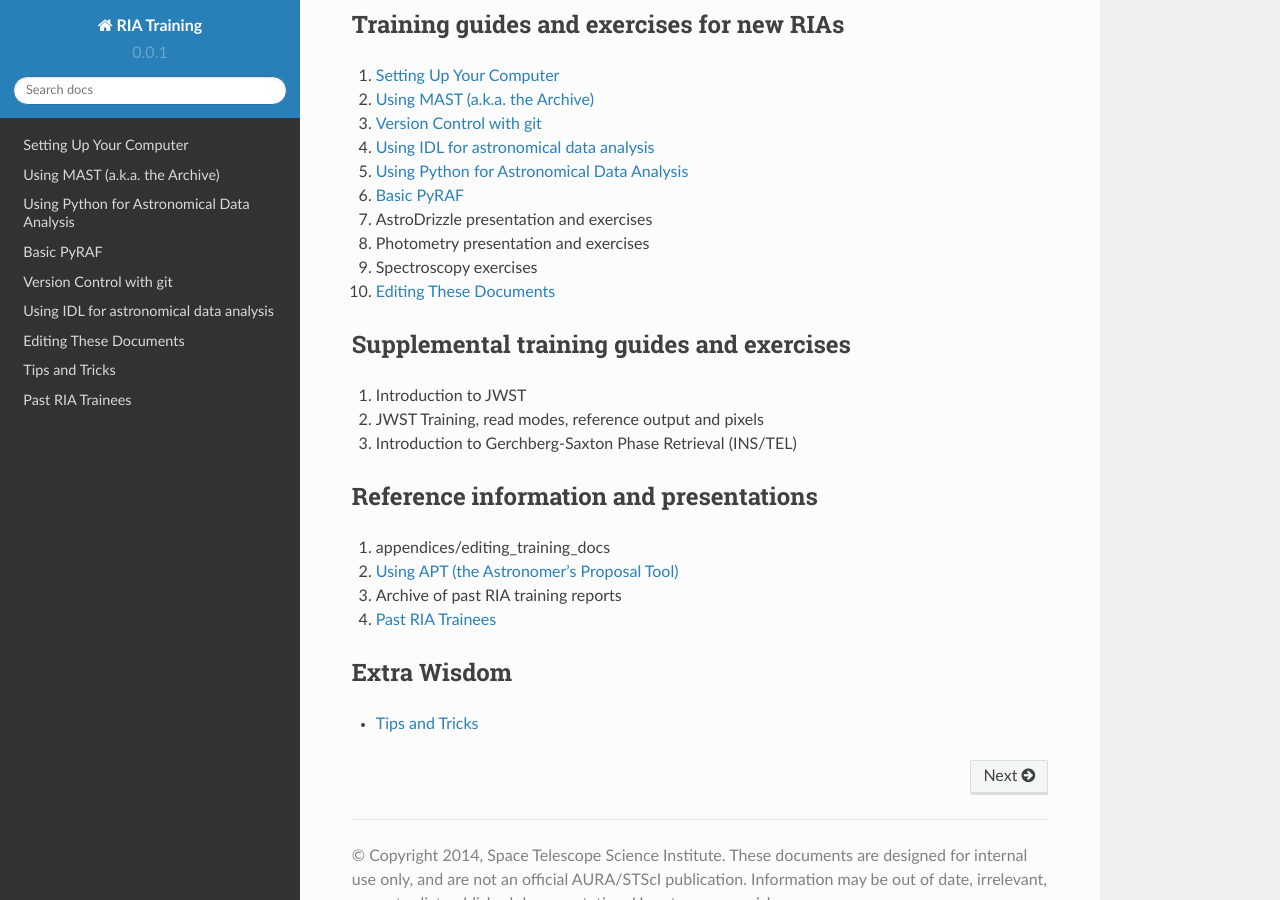
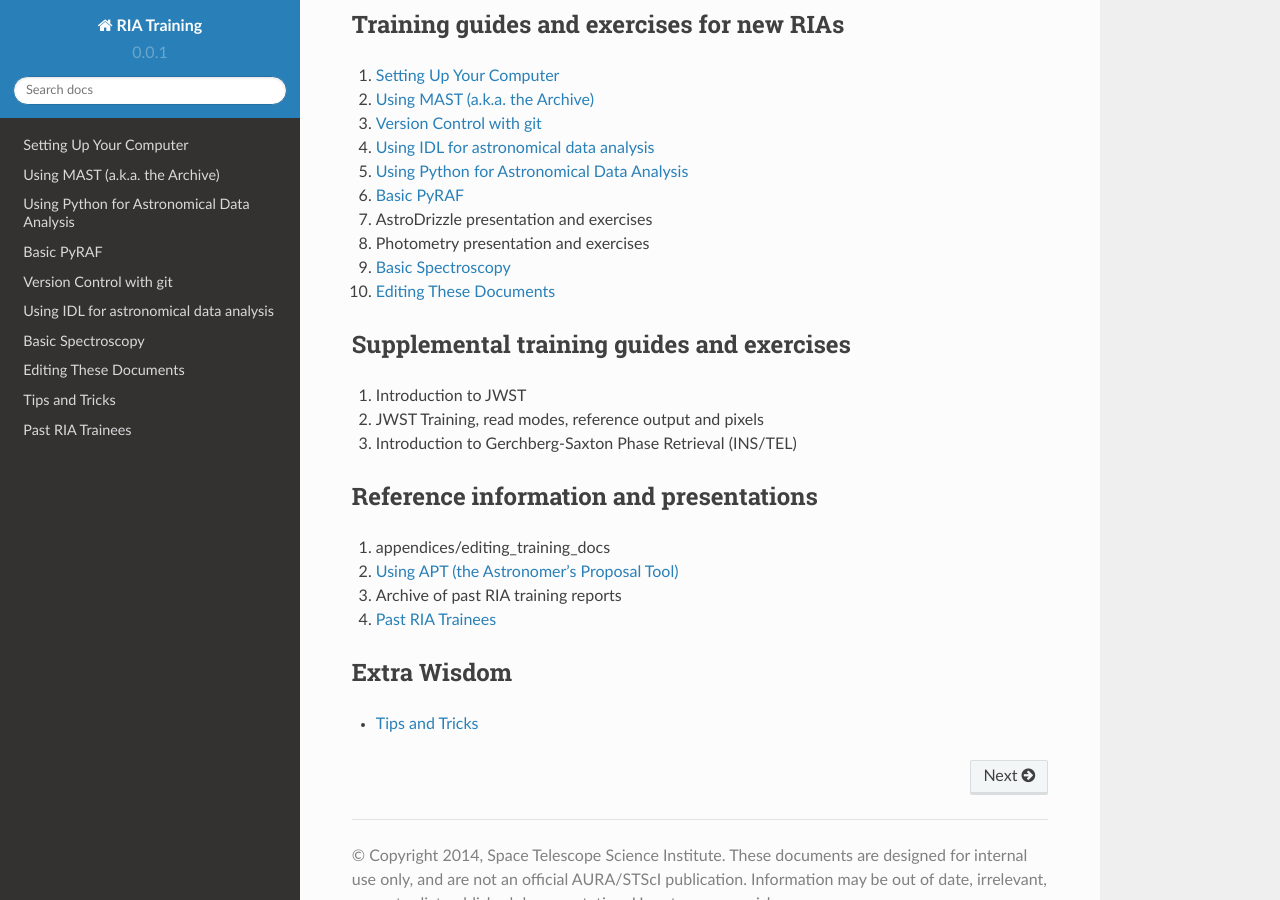
Before and after one commit to staceybright/training-library, a Sphinx documentation site: the page built from source/index.txt, in a window 1280 px wide and 900 px high, scrolled down 541 px. Built offline with Sphinx 7.4.7 and the Read the Docs theme 2.0.0, drawn with Linux system fonts in a browser that asks for light colours; pages that are not in the unit, such as notebooks, are missing from menus.

```diff
--- a/source/index.txt
+++ b/source/index.txt
@@ -22,7 +22,7 @@ Training guides and exercises for new RIAs
 #. :doc:`pyraf`
 #. AstroDrizzle presentation and exercises
 #. Photometry presentation and exercises
-#. Spectroscopy exercises
+#. :doc:`spectroscopy`
 #. :doc:`editing_these_documents`
 
 *******************************************
@@ -58,6 +58,7 @@ Extra Wisdom
    pyraf
    version_control
    using_idl
+   spectroscopy
    editing_these_documents
    tricks
    trainees
```
Also changed, not shown: source/spectroscopy.txt (added, +9 -0 lines), 3 other files.
